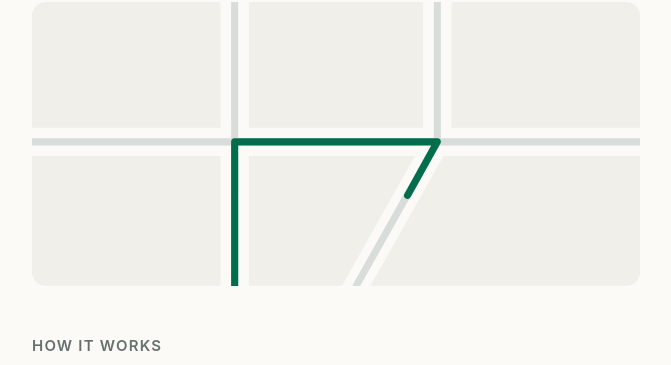
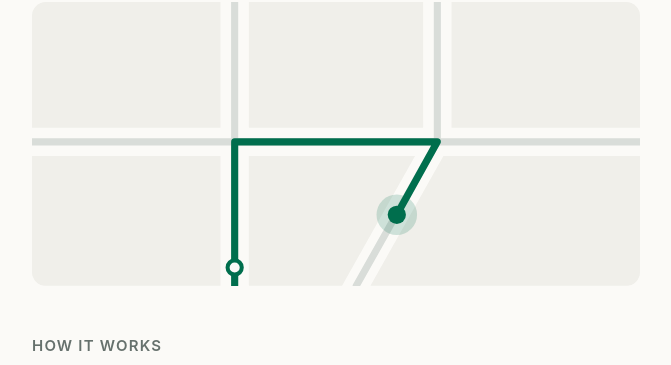
Before and after one commit to Pelleware/pelleware.github.io, a Jekyll site: the page built from index.html, in a window 1280 px wide. Shown: the part 388-753 px from the top of the page, without its empty margins (304-975 px from the left). Built offline with Jekyll 4.4.1, drawn with Linux system fonts in a browser that asks for light colours.

Commit message:
Support: force-quit and street access answers; home drawing is now a still image
Co-Authored-By: Claude Opus 5.5 <noreply@anthropic.com>

```diff
--- a/assets/style.css
+++ b/assets/style.css
@@ -36,15 +36,10 @@ main { padding: 56px 0 24px; }
 .map .block { fill: var(--block); }
 .map .walked {
   stroke: var(--accent); stroke-width: 7; stroke-linecap: round; stroke-linejoin: round; fill: none;
-  stroke-dasharray: 1; stroke-dashoffset: 1; animation: walk 5s ease-in-out 0.4s forwards;
 }
-.map .you { fill: var(--accent); opacity: 0; animation: appear 0.3s ease 5.3s forwards; }
-@keyframes walk { to { stroke-dashoffset: 0; } }
-@keyframes appear { to { opacity: 1; } }
-@media (prefers-reduced-motion: reduce) {
-  .map .walked { animation: none; stroke-dashoffset: 0; }
-  .map .you { animation: none; opacity: 1; }
-}
+.map .you { fill: var(--accent); }
+.map .you-ring { fill: var(--accent); opacity: 0.18; }
+.map .start { fill: var(--bg); stroke: var(--accent); stroke-width: 4; }
 .how h2 { font-size: 15px; font-weight: 600; text-transform: uppercase; letter-spacing: 0.08em; color: var(--muted); margin: 0 0 12px; }
 .how p { margin: 0 0 18px; }
 .how strong { font-weight: 600; }
--- a/index.html
+++ b/index.html
@@ -8,7 +8,9 @@ layout: default
 <svg class="map" viewBox="0 0 600 280" role="img" aria-label="A drawing of a few city blocks with a walked route in green">
   <path class="block" d="M0 0 H186 V124 H0 Z M214 0 H386 V124 H214 Z M414 0 H600 V124 H414 Z M0 152 H186 V280 H0 Z M214 152 H378 L306 280 H214 Z M406 152 H600 V280 H334 Z"/>
   <path class="street" d="M0 138 H600 M200 0 V280 M400 0 V138 L320 280"/>
-  <path class="walked" pathLength="1" d="M200 280 V138 H400 L360 210"/>
+  <path class="walked" d="M200 280 V138 H400 L360 210"/>
+  <circle class="start" cx="200" cy="262" r="7"/>
+  <circle class="you-ring" cx="360" cy="210" r="20"/>
   <circle class="you" cx="360" cy="210" r="9"/>
 </svg>
 
```
Also changed, not shown: support.md (+6 -0 lines).
